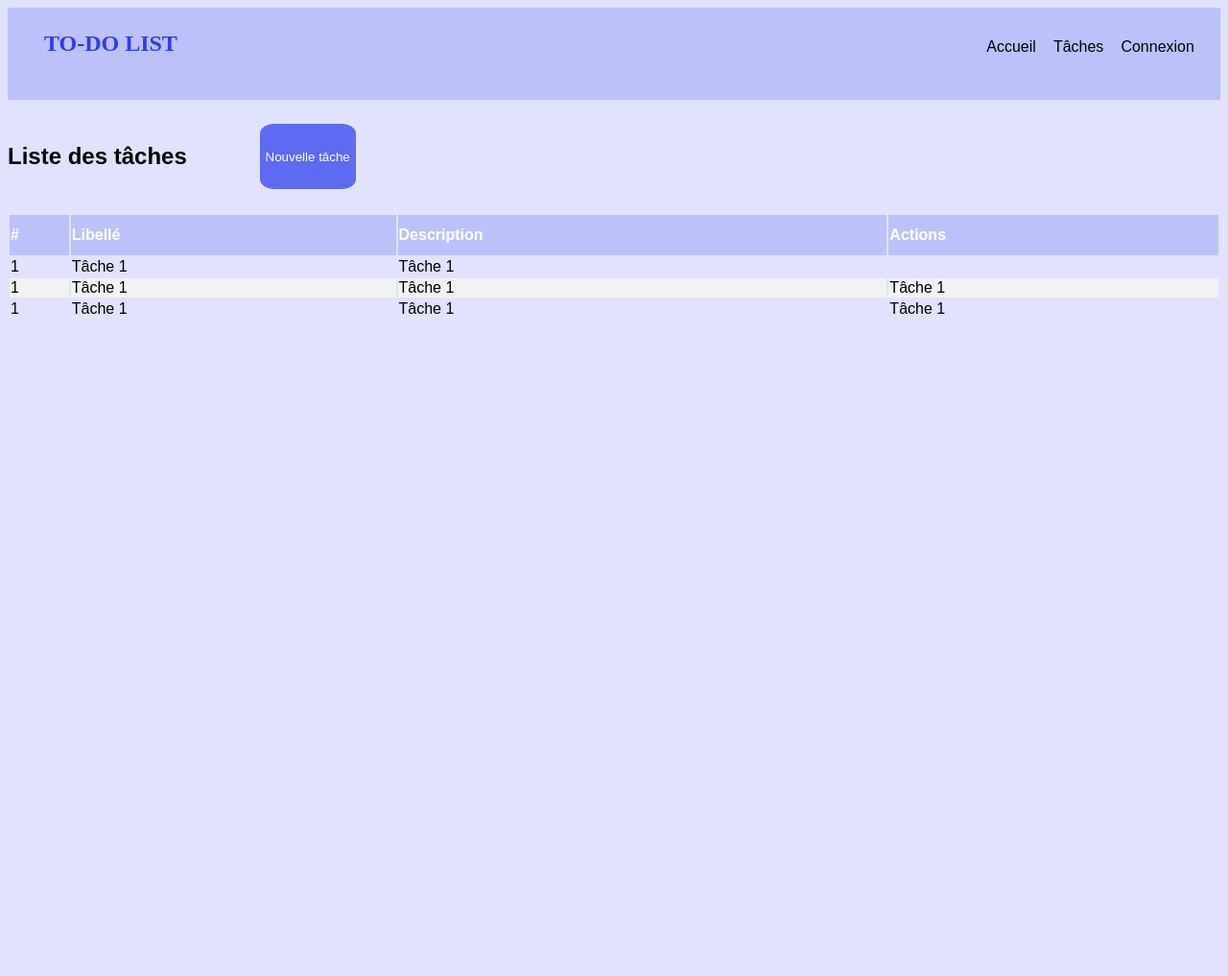
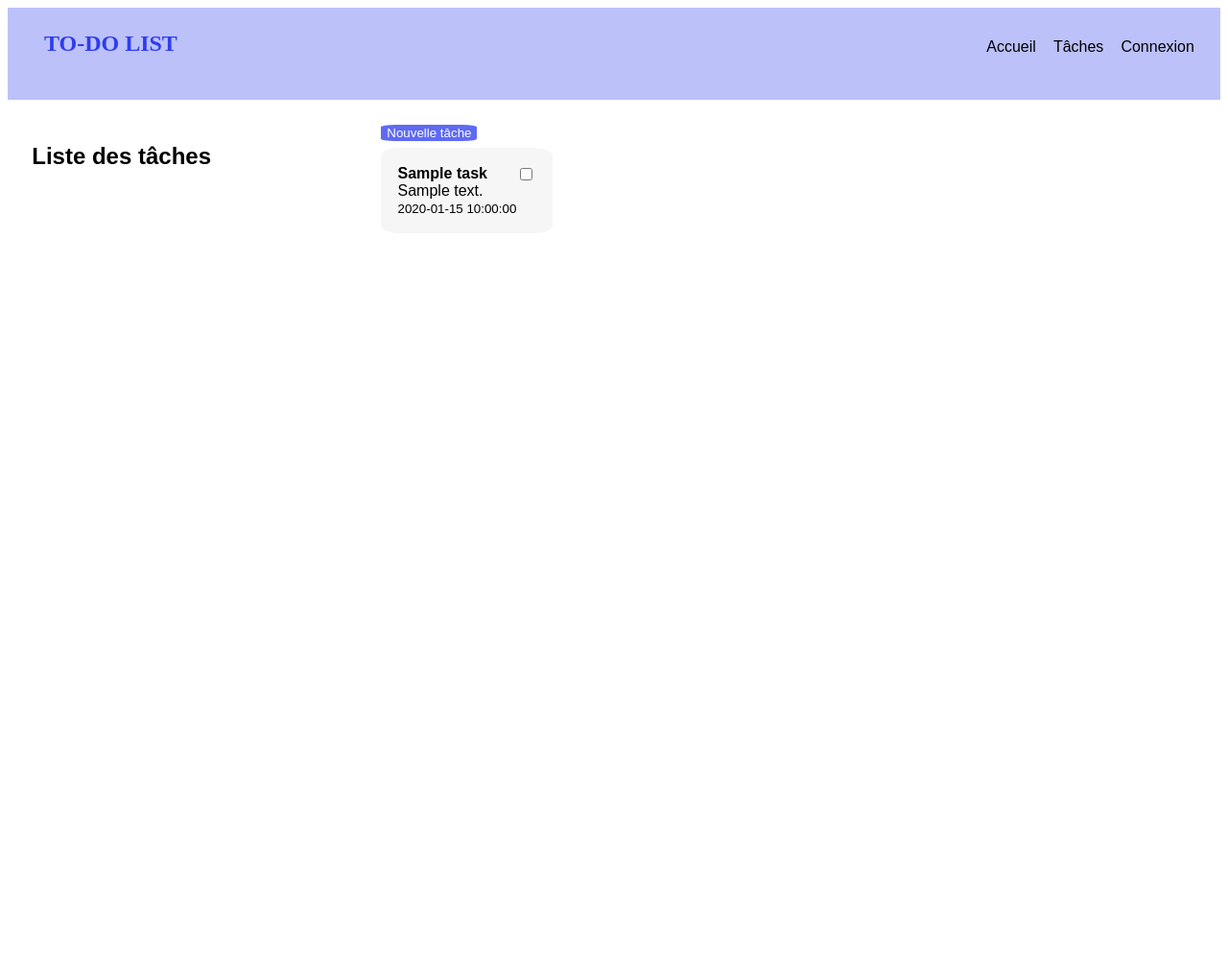
Before and after one commit to ChainerKOMISSA/CognoRise-Infotech, a Flask app: page / in a window 1280 px wide. Shown: the whole page at 96% size. Run offline with Flask 3, Linux system fonts and the light colour scheme; tables that the repository leaves empty or names only in its code hold one stand-in row (values such as "Sample post"); some libraries are stand-ins or nearby versions.

Commit message:
Affichage des données de la base sur la page web
Affichage des données de la base sur la page web

```diff
--- a/Task 2 To-do List/Backend/todolist_backend/main.py
+++ b/Task 2 To-do List/Backend/todolist_backend/main.py
@@ -1,17 +1,71 @@
 from flask import Flask, render_template
 import jsonify
+import mysql.connector
+
+app = Flask(__name__)
+db = mysql.connector.connect(
+    host="localhost",
+    user="root",
+    password="",
+    database="todo_list_database",
+)
+
+@app.route('/', methods=['GET'])
+def getListTasks():
+    cursor = db.cursor()
+    query = "SELECT t.id, t.title, t.description, t.date_debut, t.date_fin, e.libelle FROM task t JOIN etat e ON e.idetat = t.id WHERE e.idetat = t.id"
+    cursor.execute(query)
+    tasks = cursor.fetchall()
+    cursor.close()
+
+    task_formatted = []
+    for task in tasks :
+        formatage = {
+            'id' : task[0],
+            'titre' : task[1],
+            'description' : task[2] if task[2] else '',
+            'dateDebut': task[3],
+            'dateFin': task[4] if task[4] else '',
+            'etat': task[5],
+        }
+        task_formatted.append(formatage)
+    return render_template('index.html', tasks = task_formatted)
 
 
-app = Flask(__name__)
+"""def files(user_id):
+    cursor = db.cursor()
+    query = "SELECT * FROM File"
+    cursor.execute(query)
+    files = cursor.fetchall()
+    cursor.close()
 
+    files_formatted = []
+    for file in files :
+        linkfile = file[3]
+        nom, extension = os.path.splitext(linkfile)
+        color_class = get_color_class(extension[1:])
 
-def getConnection():
-    print()
+        format = {
+            'id' : file[0],
+            'namefile' : file[1],
+            'description' : file[2],
+            'linkfile': file[3],
+            'extension': extension[1:],
+            'added': file[4],
+            'user_id' : file[5],
+            'icon_class': get_icon_class(file[3].split('.')[-1]),
+            'color_class' : color_class
+        }
+        files_formatted.append(format)
+    return render_template('files.html', fichiers = files_formatted, user_id = user_id)"""
 
-@app.route('/')
-def getListTasks():
-    return render_template('index.html')
-
+def get_color_class():
+    color_mapping = {
+        'forte': '#FF2D00',
+        'moyenne': '#2A60F3',
+        'faible': '#313132'
+    }
+    return color_mapping.get('#313132')
 
 @app.route('/create')
 def createTask():
--- a/Task 2 To-do List/Backend/todolist_backend/static/css/index.css
+++ b/Task 2 To-do List/Backend/todolist_backend/static/css/index.css
@@ -1,5 +1,5 @@
 body {
-    background-color: #e0e2fe;
+    background-color: #fff;
     font-family: 'Arial';
 }
 
@@ -35,7 +35,7 @@ body {
 
 .page {
     height: 110vh;
-    background-color: #e0e2fe;
+    background-color: #fff;
     margin-top: 2%;
 }
 
@@ -55,15 +55,16 @@ li a:hover {
     transition: 0.8s;
 }
 
-.liste {
+#liste {
     display: flex;
     flex-direction: row;
+     margin: 2%;
 }
 
 .titre {
     display: flex;
-    flex-direction: row;
-    width: 60%;
+    flex-direction: column;
+    width: 30%;
 }
 
 #btnajouter {
@@ -71,26 +72,29 @@ li a:hover {
     color: white;
     border: none;
     border-radius: 15%;
-    margin-left: 10%;
     text-align: center;
+    margin-bottom : 5%
 
 }
 
 table {
-    /* border: 1px solid gray; */
-    width: 100%;
+    width: 70%;
     margin-top: 2%;
-
+    display: flex;
+    flex-direction: column;
 }
 
-table tr:nth-child(even){background-color: #f2f2f2;}
+.task {
+display: flex;
+    flex-direction: row;
+    margin-bottom : 5%;
+    background-color: #f7f6f6;
+    width : 100%;
+    padding : 12%;
+    border-radius : 10%
+}
 
-table tr:hover {background-color: #acacff;}
-
-table th {
-  padding-top: 12px;
-  padding-bottom: 12px;
-  text-align: left;
-  background-color: #bcc1fa;
-  color: white;
+.finished {
+        text-decoration: line-through;
+        color: gray;
 }
--- a/Task 2 To-do List/Backend/todolist_backend/templates/index.html
+++ b/Task 2 To-do List/Backend/todolist_backend/templates/index.html
@@ -25,38 +25,23 @@
         <div id="liste">
             <div class="titre">
                 <h2>Liste des tâches</h2>
-                <button type="button" id="btnajouter">Nouvelle tâche</button>
             </div>
-            <div class="table">
-                <table>
-                    <thead>
-                        <th>#</th>
-                        <th>Libellé</th>
-                        <th>Description</th>
-                        <th>Actions</th>
-                    </thead>
-                    <tbody>
-                        <tr>
-                            <td>1</td>
-                            <td>Tâche 1</td>
-                            <td>Tâche 1</td>
-                            <td><i class="fa-solid fa-trash"></i></td>
-                        </tr>
-                        <tr>
-                            <td>1</td>
-                            <td>Tâche 1</td>
-                            <td>Tâche 1</td>
-                            <td>Tâche 1</td>
-                        </tr>
-                        <tr>
-                            <td>1</td>
-                            <td>Tâche 1</td>
-                            <td>Tâche 1</td>
-                            <td>Tâche 1</td>
-                        </tr>
-                    </tbody>
-                </table>
-            </div>
+           <div class="table">
+               <button type="button" id="btnajouter">Nouvelle tâche</button>
+               {% for task in tasks %}
+    <div class="task {% if task['etat'] == 'finished' %}finished{% endif %}">
+        <div class="left">
+            <strong>{{ task['titre'] }}</strong><br>
+            <span>{{ task['description'] }}</span><br>
+            <small>{{ task['dateDebut'] }}</small>
+        </div>
+        <div class="right">
+            <input type="checkbox" value="{{ task['id'] }}"
+                   {% if task['etat'] == 'finished' %}disabled{% endif %}>
+        </div>
+    </div>
+{% endfor %}
+           </div>
         </div>
     </div>
     <div class="footer">
```
